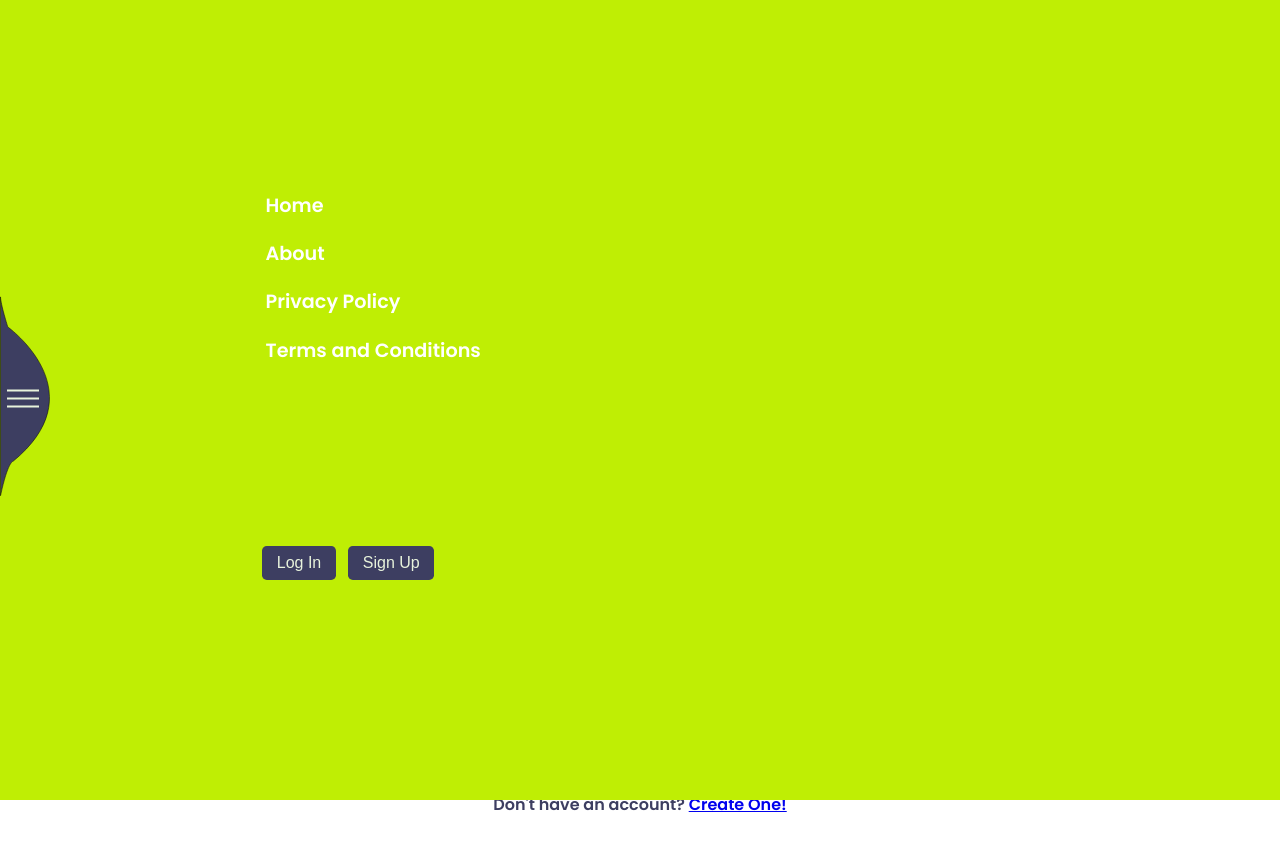
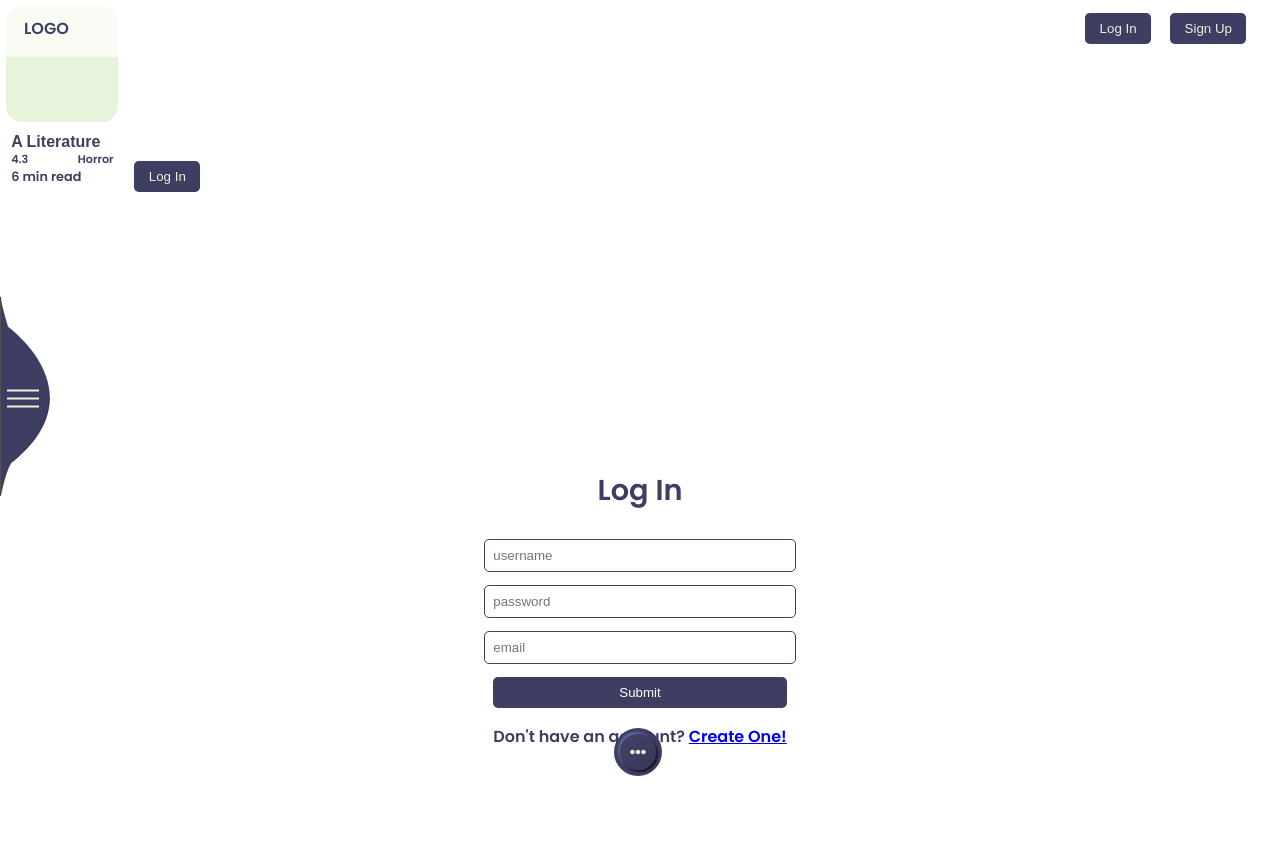
Before and after one commit to Subhra264/hemontika, a React (Create React App) app in the folder frontend/: page /log-in in a window 1280 px wide. Shown: the top 850 px of the page. Built offline with nearby package versions, Linux system fonts and the light colour scheme.

Commit message:
Design MenuBar for desktop

```diff
--- a/frontend/src/App.scss
+++ b/frontend/src/App.scss
@@ -16,7 +16,11 @@
         text-align: center;
         border: none;
         outline: none;
-        margin: 0.4rem;
+        margin: 0.4rem 0.6rem;
+    }
+
+    .display-none {
+        display: none;
     }
 }
 
--- a/frontend/src/components/MenuBar/Menu/Menu.scss
+++ b/frontend/src/components/MenuBar/Menu/Menu.scss
@@ -1,6 +1,7 @@
 @import 'src/utils/styles.scss';
 
 .menu {
+    transition: all 1s;
     position: fixed;
     top: 0;
     left: 0;
@@ -18,7 +19,7 @@
 
         .menu-link {
             padding: 0.6rem;
-            font-size: 1.2em;
+            font-size: 1.5em;
 
             a {
                 text-decoration: none;
@@ -32,7 +33,12 @@
         padding: 2rem;
 
         button {
-            font-size: 1rem;
+            font-size: 1.3em;
         }
     }
+
+    &.hide-menu {
+        display: none;
+        position: relative;
+    }
 }
--- a/frontend/src/components/MenuBar/Menu/Menu.tsx
+++ b/frontend/src/components/MenuBar/Menu/Menu.tsx
@@ -1,9 +1,13 @@
 import { Link } from 'react-router-dom';
 import './Menu.scss';
 
-const Menu: React.FC = (props) => {
+interface MenuProps {
+    showMenu: boolean;
+}
+
+const Menu: React.FC<MenuProps> = (props) => {
     return (
-        <div className="menu">
+        <div className={`menu ${props.showMenu? '' : 'hide-menu'}`}>
             <div className="menu-links">
                 <div className="menu-link">
                     <Link to='/home'>Home</Link>
--- a/frontend/src/components/MenuBar/MenuBar.scss
+++ b/frontend/src/components/MenuBar/MenuBar.scss
@@ -1,5 +1,14 @@
-// @import 'src/utils/styles.scss';
+@import 'src/utils/styles.scss';
 
-// .menu-bar-container {
+.menu-bar {
+    position: fixed;
+    left: 0;
+    right: 0;
+    top: 0;
+    display: flex;
+    align-items: center;
+    justify-content: space-between;
+    padding: 0.4rem 1.5rem;
+    background-color: rgba(255, 255, 255, 0.699);
 
-// }
+}
--- a/frontend/src/components/MenuBar/MenuBar.tsx
+++ b/frontend/src/components/MenuBar/MenuBar.tsx
@@ -10,7 +10,6 @@ const MenuBar: React.FC = (props): JSX.Element => {
     };
 
     return (
-        <div className="menu-bar-container">
         <div className="menu-bar">
             <div className="menu-logo">LOGO</div>
             <div className="menu-buttons">
@@ -19,7 +18,6 @@ const MenuBar: React.FC = (props): JSX.Element => {
             </div>
             <MenuIcon showMenu={showMenu} switchShowMenu={switchShowMenu} />
         </div>
-        </div>
     );
 };
 
--- a/frontend/src/components/MenuBar/MenuIcon/MenuIcon.scss
+++ b/frontend/src/components/MenuBar/MenuIcon/MenuIcon.scss
@@ -1,4 +1,7 @@
 @import 'src/utils/styles.scss';
+
+.menu-icon-container-wrapper {
+    position: fixed;
 
     .menu-icon-container {
         position: fixed;
@@ -56,3 +59,4 @@
             }
         }
     }
+}
--- a/frontend/src/components/MenuBar/MenuIcon/MenuIcon.tsx
+++ b/frontend/src/components/MenuBar/MenuIcon/MenuIcon.tsx
@@ -16,7 +16,7 @@ const MenuIcon: React.FC<MenuIconProps> = (props) => {
                     <div className="bar"></div>
                 </div>
             </div>
-            <Menu />
+            <Menu showMenu={props.showMenu} />
         </div>
     );
 };
```
Lines whose indentation alone changed are shown as unchanged.
